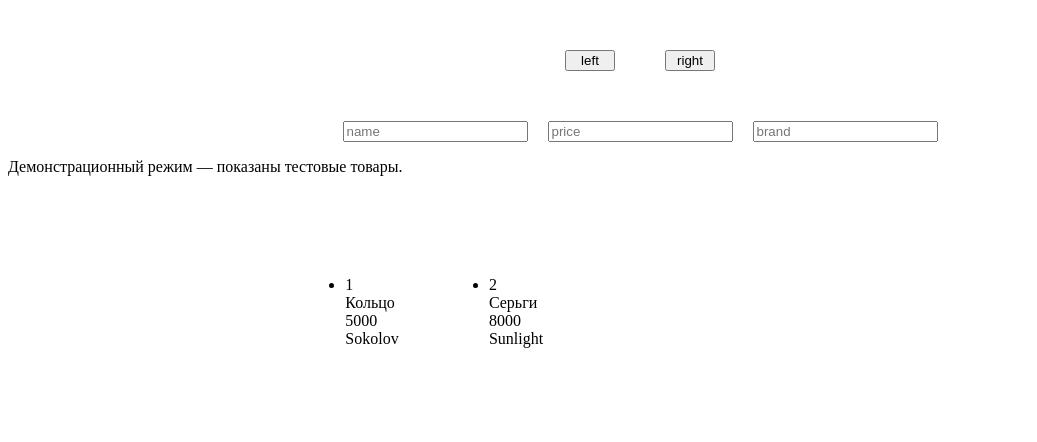
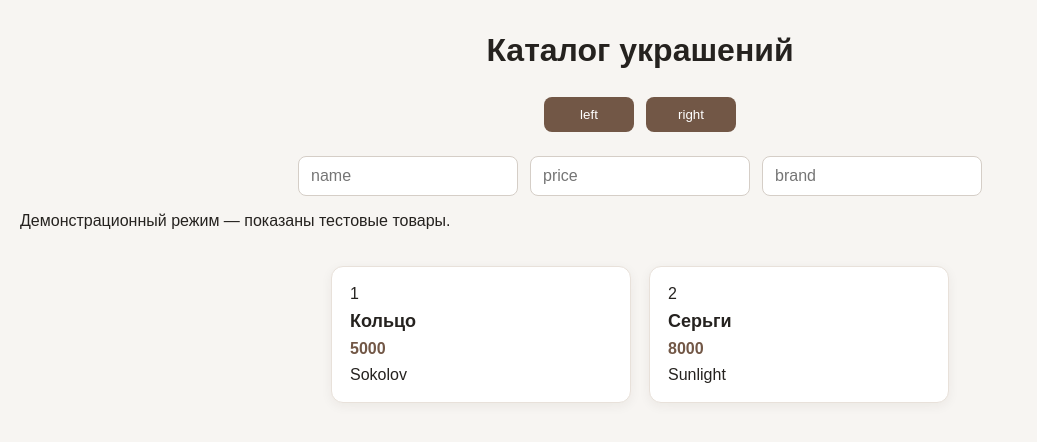
Before and after one commit to dench1985/Vanilass, a plain HTML site: page index.html in a window 1280 px wide. Shown: the whole page, without its empty margins (0-1037 px from the left). Drawn offline with nearby package versions, Linux system fonts and the light colour scheme; no server answers.

Commit message:
Center demo notice

```diff
--- a/index.html
+++ b/index.html
@@ -3,43 +3,123 @@
 <head>
     <meta charset="UTF-8">
     <meta name="viewport" content="width=device-width, initial-scale=1.0">
-    <title>Vanila.js</title>
+    <title>Vanilass — каталог украшений</title>
 </head>
 <style>
-    .product-container{
-        display: grid;
-        gap: 100px 20px;
-        grid-template-columns: repeat(5, 1fr);
-        justify-items: center;
-
-        margin-top: 100px;
-
-
-        max-width: 700px;
-        margin-inline: auto;
-
-
+     * {
+        box-sizing: border-box;
     }
 
-    .buttons{
-        justify-content: center;
-        display: flex;
-        gap: 50px;
+    body {
+        margin: 0;
+        padding: 32px 20px;
+        font-family: Arial, sans-serif;
+        color: #25221f;
+        background: #f7f5f2;
+    }
 
-            margin-top: 50px;
-            margin-bottom: 50px;
-& button{
-    width: 100%;
-    max-width: 50px;
-}
+    h1 {
+        margin: 0 0 28px;
+        text-align: center;
+        font-size: 32px;
     }
-    .filters{
+
+    .buttons {
         display: flex;
         justify-content: center;
-        gap: 20px;
+        gap: 12px;
+        margin-bottom: 24px;
+    }
+
+    .buttons button {
+        min-width: 90px;
+        padding: 10px 16px;
+        border: 0;
+        border-radius: 8px;
+        color: white;
+        background: #725746;
+        cursor: pointer;
+    }
+
+    .buttons button:hover {
+        background: #574132;
+    }
+
+    .filters {
+        display: flex;
+        justify-content: center;
+        flex-wrap: wrap;
+        gap: 12px;
+    }
+
+    .filters input {
+        width: 220px;
+        padding: 10px 12px;
+        border: 1px solid #d5cec7;
+        border-radius: 8px;
+        font: inherit;
+    }
+
+    .product-container {
+        display: grid;
+        grid-template-columns: repeat(auto-fit, minmax(220px, 300px));
+        justify-content: center;
+        max-width: 1000px;
+        margin: 36px auto;
+        padding: 0;
+        gap: 18px;
+        list-style: none;
+    }
+
+    .product-container li {
+        display: grid;
+        gap: 8px;
+        align-content: start;
+        min-height: 130px;
+        padding: 18px;
+        border: 1px solid #e8e1da;
+        border-radius: 12px;
+        background: white;
+        box-shadow: 0 3px 12px rgb(50 35 20 / 6%);
+    }
+
+    .product-container li div:nth-child(2) {
+        font-weight: 700;
+        font-size: 18px;
+    }
+
+    .product-container li div:nth-child(3) {
+        color: #725746;
+        font-weight: 700;
+    }
+
+    @media (max-width: 520px) {
+        body {
+            padding: 24px 14px;
+        }
+
+        h1 {
+            font-size: 26px;
+        }
+
+        .filters input {
+            width: 100%;
+        }
+        body > p {
+    margin: 0 auto 24px;
+    text-align: center;
+    color: #6b625b;
+}
+.demo-notice {
+    margin: 0 auto 24px;
+    text-align: center;
+    color: #6b625b;
+
+}
     }
 </style>
 <body>
+    <h1>Каталог украшений</h1>
    <div class="buttons">
      <button >left</button>
      <button>right</button>
--- a/index.js
+++ b/index.js
@@ -98,7 +98,7 @@ rightBtn.addEventListener('click', () => {
 });
       glav.insertAdjacentHTML(
     'beforebegin',
-    '<p>Демонстрационный режим — показаны тестовые товары.</p>'
+    '<p class="demo-notice">Демонстрационный режим — показаны тестовые товары.</p>'
 );
 document.querySelectorAll('.filters input').forEach((field) => {
     field.addEventListener('input', () => {
```
